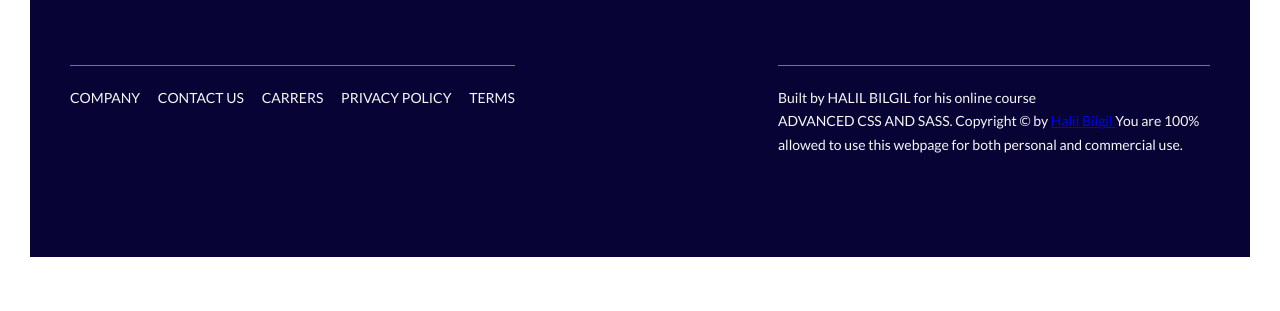
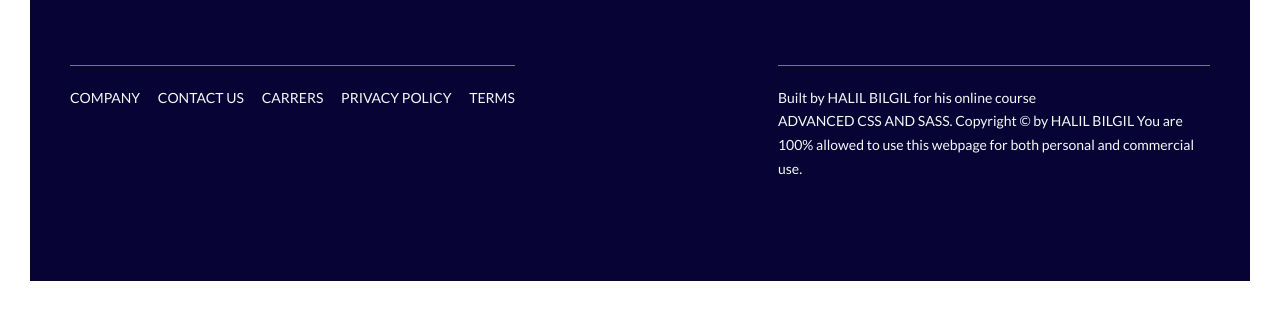
Before and after one commit to hbilgil/tech-app-with-scss, a website: page index.html in a window 1280 px wide. Shown: the part 6120-6431 px from the top of the page. Before the commit the page ends 6407 px from the top, so only its background shows below. Drawn offline with Linux system fonts and the light colour scheme.

Commit message:
Edit index.html for footer

```diff
--- a/index.html
+++ b/index.html
@@ -463,7 +463,7 @@
           Built by <a href="#" class="footer__link">Halil Bilgil</a> for his
           online course
           <a href="#" class="footer__link">Advanced CSS and Sass</a>.
-          Copyright &copy; by <a class="link" href="https://github.com/hbilgil" target="_blank"> Halil Bilgil </a> You are 100% allowed to use this
+          Copyright &copy; by <a class="footer__link" href="https://github.com/hbilgil" target="_blank"> Halil Bilgil </a> You are 100% allowed to use this
           webpage for both personal and commercial use.
         </p>
       </div>
```
